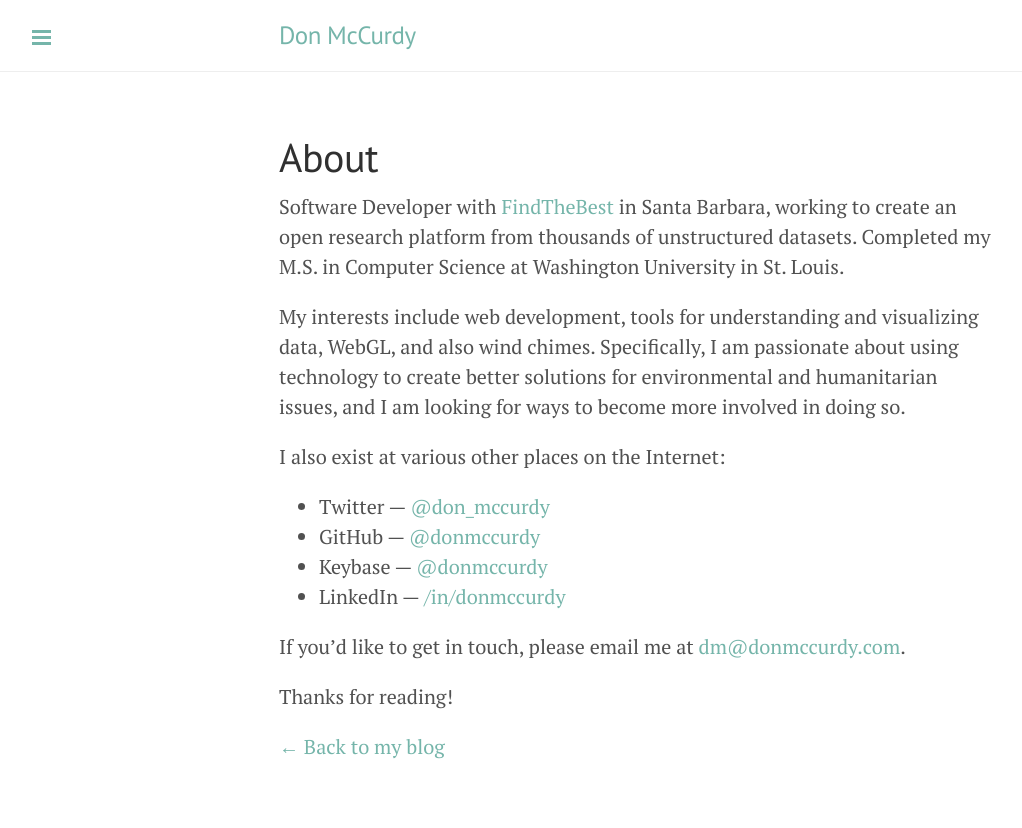
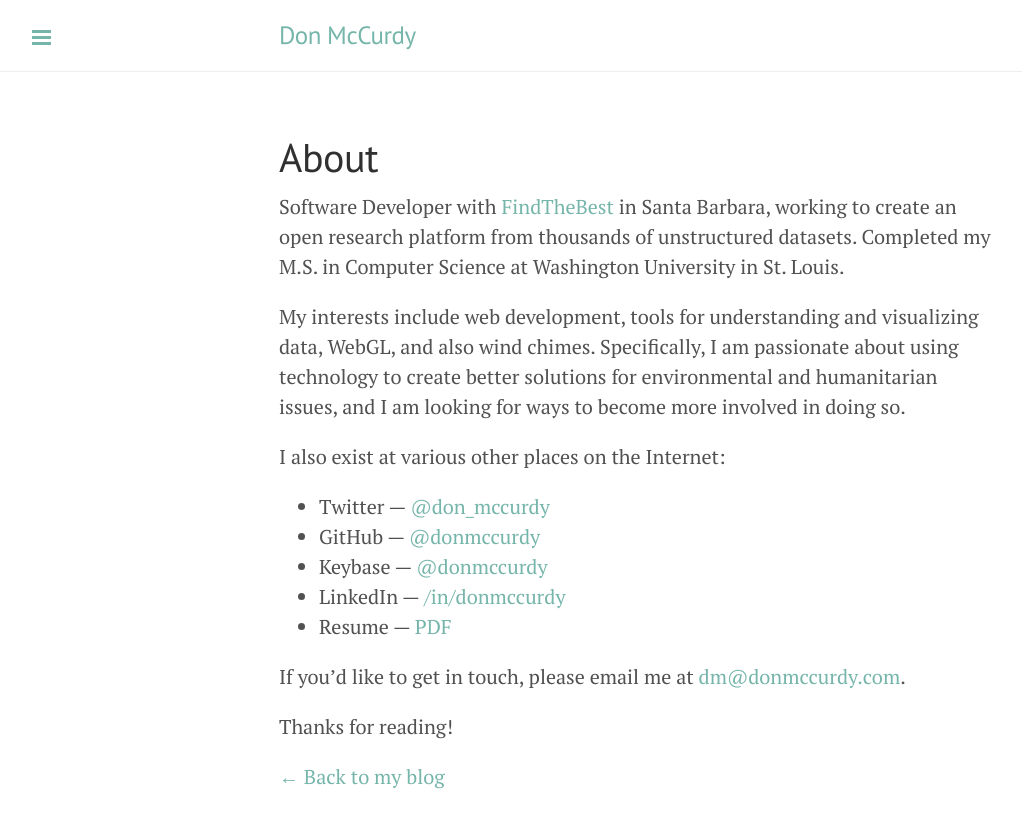
Before and after one commit to donmccurdy/blog, a Jekyll site: the page built from about.md, in a window 1280 px wide. Shown: the top 828 px of the page, without its empty margins (1-1023 px from the left). Built offline with Jekyll 4.4.1, drawn with Linux system fonts in a browser that asks for light colours; Markdown is read by kramdown in place of the engine named in the settings.

Commit message:
about += resume

```diff
--- a/about.md
+++ b/about.md
@@ -13,6 +13,7 @@ I also exist at various other places on the Internet:
 * GitHub — [@donmccurdy](https://github.com/donmccurdy)
 * Keybase — [@donmccurdy](https://keybase.io/donmccurdy)
 * LinkedIn — [/in/donmccurdy](https://www.linkedin.com/in/donmccurdy)
+* Resume — <a href="https://dl.dropboxusercontent.com/u/42869844/LTS/Don%20McCurdy%20-%20Resume%202015.pdf" rel="nofollow">PDF</a>
 
 If you'd like to get in touch, please email me at [dm@donmccurdy.com](mailto:dm@donmccurdy.com).
 
```
